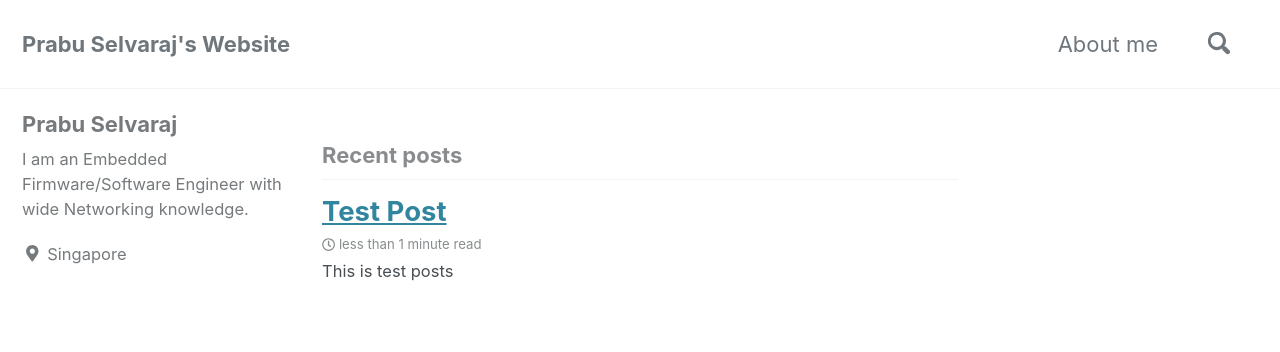
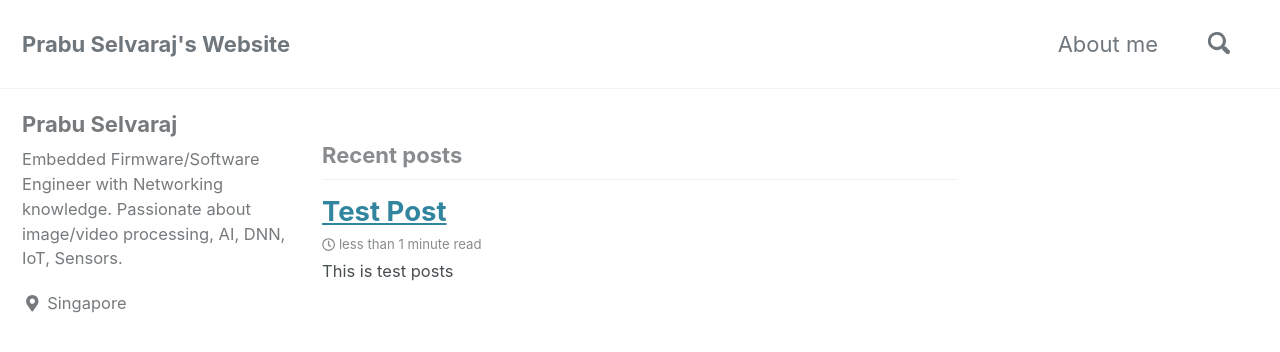
Before and after one commit to prabuselva/prabuselva.github.io, a Jekyll site: the page built from index.html, in a window 1280 px wide and 900 px high. Shown: the top 352 px of the window. Built offline with Jekyll 4.4.1, drawn with Linux system fonts in a browser that asks for light colours; cached includes are drawn as plain includes; nearby versions of some CDN libraries; the list of posts is cut into pages by our own code.

Commit message:
Update personal info on index

```diff
--- a/_config.yml
+++ b/_config.yml
@@ -108,7 +108,7 @@ analytics:
 author:
   name             : "Prabu Selvaraj"
   avatar           : # path of avatar image, e.g. "/assets/images/bio-photo.jpg"
-  bio              : "I am an Embedded Firmware/Software Engineer with wide Networking knowledge."
+  bio              : "Embedded Firmware/Software Engineer with Networking knowledge. Passionate about image/video processing, AI, DNN, IoT, Sensors. "
   location         : "Singapore"
   email            :
   links:
```
